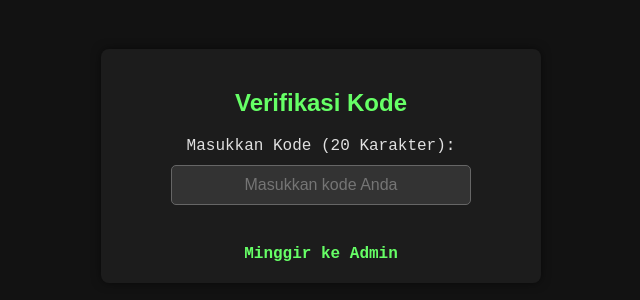
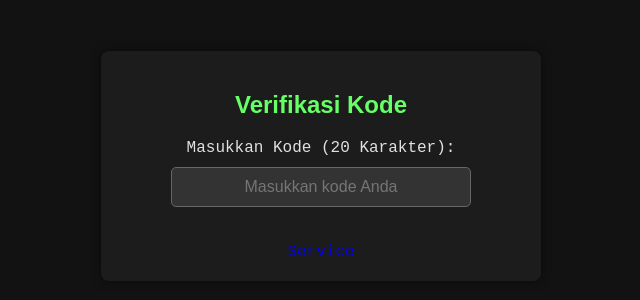
Before and after one commit to ppk2k/M, a plain HTML site: page kode.html in a window 1280 px wide. Shown: the part 234-534 px from the top of the page, without its empty margins (319-959 px from the left). Drawn offline with Linux system fonts and the light colour scheme.

Commit message:
Update kode.html

```diff
--- a/kode.html
+++ b/kode.html
@@ -118,7 +118,7 @@
             <input type="text" id="code" name="code" required placeholder="Masukkan kode Anda" maxlength="20" />
             <p id="error-message" class="error"></p>
             <p id="good-message" class="good" style="display: none;">GOOD</p>
-            <a href="admin.html" class="admin-link">Minggir ke Admin</a>
+            <a href="admin.html" class="Service-link">Service</a>
         </form>
     </div>
 
```
